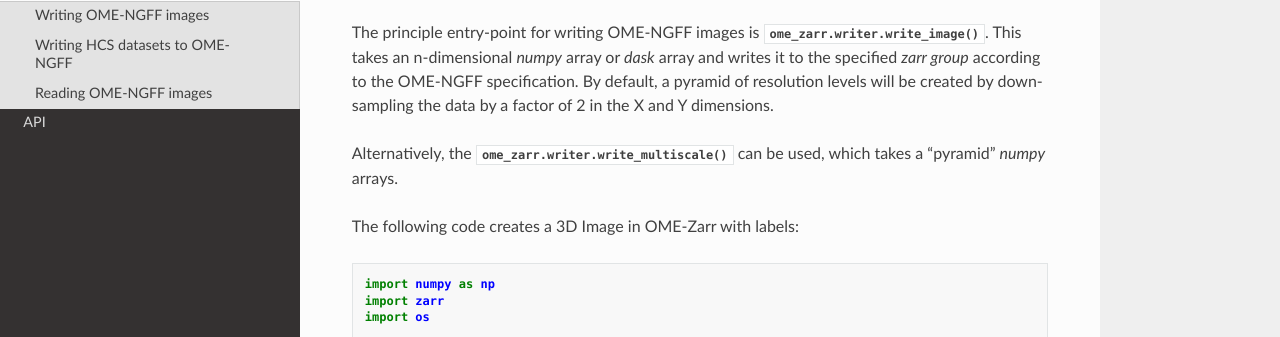
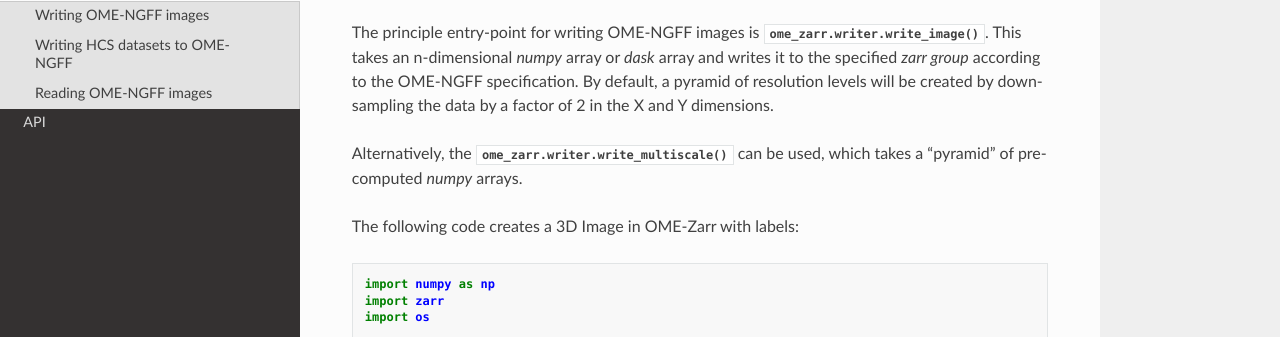
Before and after one commit to ome/ome-zarr-py, a Sphinx documentation site: the page built from docs/source/python.rst, in a window 1280 px wide and 900 px high. Shown: the part 195-532 px from the top of the window. Built offline with Sphinx 7.4.7 and the Read the Docs theme 2.0.0, drawn with Linux system fonts in a browser that asks for light colours.

Commit message:
Clarify that write_multiscale takes pre-computed arrays

```diff
--- a/docs/source/python.rst
+++ b/docs/source/python.rst
@@ -11,7 +11,7 @@ By default, a pyramid of resolution levels will be created by down-sampling the
 of 2 in the X and Y dimensions.
 
 Alternatively, the :py:func:`ome_zarr.writer.write_multiscale` can be used, which takes a
-"pyramid" `numpy` arrays.
+"pyramid" of pre-computed `numpy` arrays.
 
 The following code creates a 3D Image in OME-Zarr with labels::
 
```
